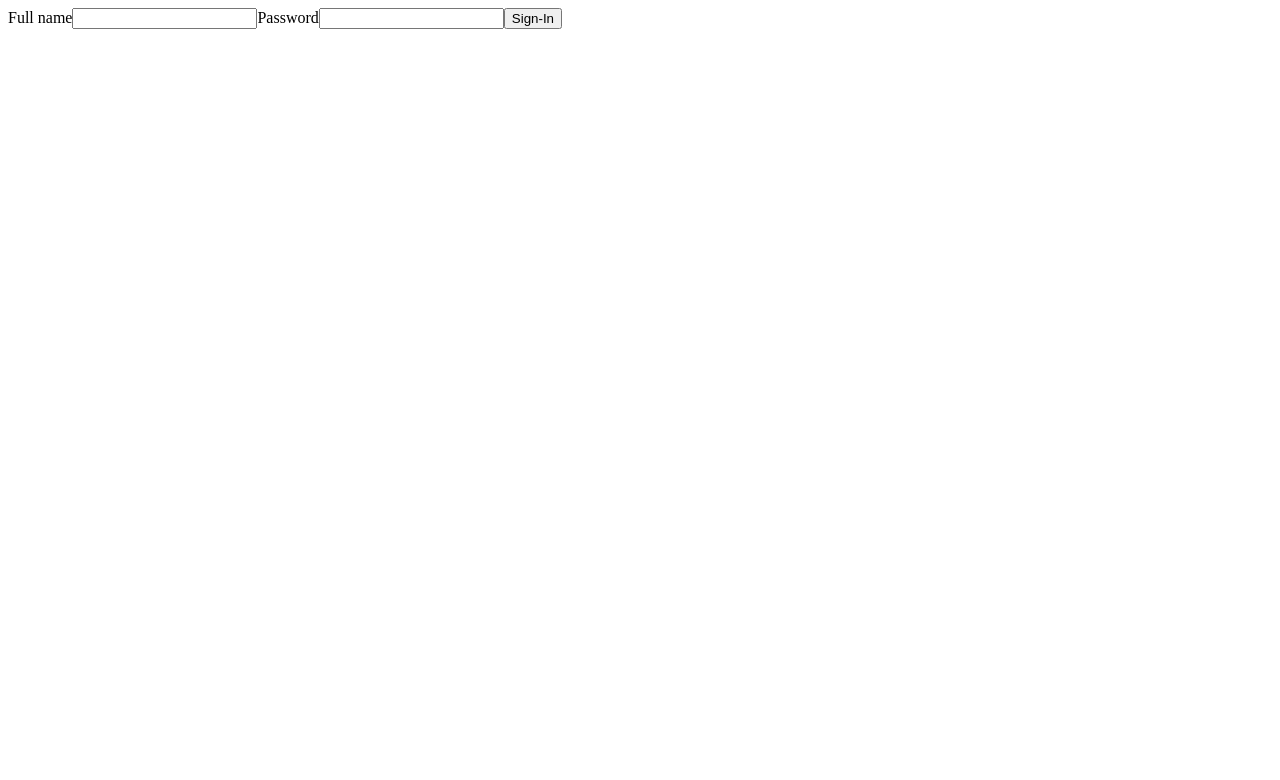
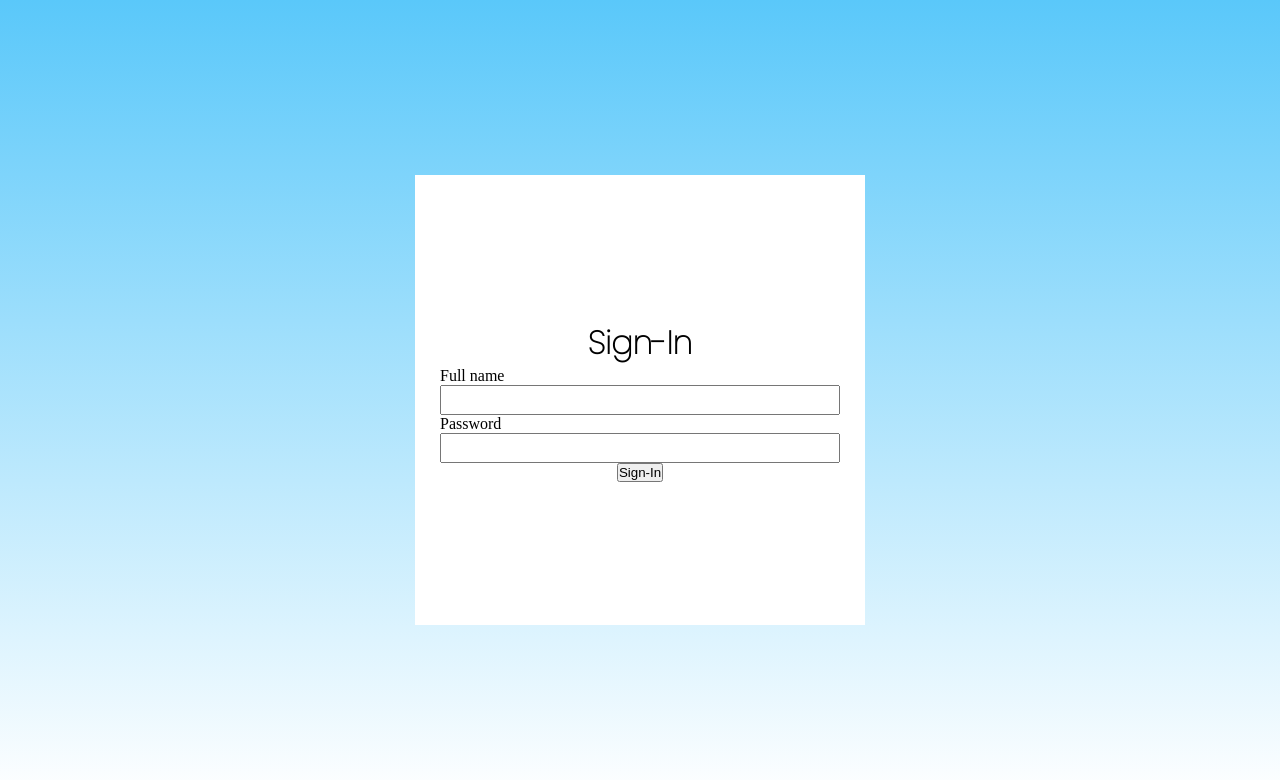
Before and after one commit to Alicerichardson28/frontend-assesment, a React (Create React App) app: page / in a window 1280 px wide. Shown: the top 780 px of the page. Built offline with nearby package versions, Linux system fonts and the light colour scheme.

Commit message:
style sign-in form

```diff
--- a/src/App.scss
+++ b/src/App.scss
@@ -0,0 +1,9 @@
+// $mainColor: #5AC8FA;
+// $primary: #000000;
+// $whiteColor: #FFFFFF;
+
+* {
+    box-sizing: border-box;
+    margin: 0;
+    padding: 0;
+}
--- a/src/Login/LoginForm.js
+++ b/src/Login/LoginForm.js
@@ -1,4 +1,5 @@
 import React, {useState} from 'react'
+import './LoginForm.scss'
 
 const LoginForm = () => {
     const [fullName, setFullName] = useState("");
@@ -36,9 +37,13 @@
     }
 
     return (
-        <form onSubmit={onSubmit}>
-            <label>Full name</label>
+        <div className="container">
+            <form onSubmit={onSubmit} className="form-container">
+                <h1 className='sign-in-title'>Sign-In</h1>
+                <div className="form-inputs">
+                    <label className="from-label">Full name</label>
                     <input
+                        className="input-box"
                         type="text"
                         value={fullName}
                         onChange={(e)=>{setFullName(e.target.value)}}
@@ -46,8 +51,11 @@
                     {Object.keys(fullNameErr).map((key)=>{
                         return <div style={{color : "red"}}>{fullNameErr[key]}</div>
                     })}
-            <label>Password</label>
+                </div>
+                <div className="form-inputs">
+                    <label className="from-label">Password</label>
                     <input
+                        className="input-box"
                         type="password"
                         value={passWord}
                         onChange={(e)=>{setPassWord(e.target.value)}}
@@ -55,8 +63,10 @@
                     {Object.keys(passWordErr).map((key)=>{
                         return <div style={{color : "red"}}>{passWordErr[key]}</div>
                     })}
+                </div>
                 <button type="submit">Sign-In</button>
             </form>
+        </div>
     )
 }
 
--- /dev/null
+++ b/src/Login/LoginForm.scss
@@ -0,0 +1,43 @@
+$mainColor: #5AC8FA;
+$primary: #000000;
+$whiteColor: #FFFFFF;
+
+
+// font style
+@import url('https://fonts.googleapis.com/css2?family=Poppins:wght@100,300,600&display=swap');
+
+.container {
+    height: 100vh;
+    background-image: linear-gradient($mainColor, $whiteColor);
+    display: flex;
+    flex-direction: column;
+    justify-content: center;
+    align-items: center;
+}
+.form-container {
+    display: flex;
+    flex-direction: column;
+    justify-content: center;
+    align-items: center;
+    height: 450px;
+    width: 450px;
+    background-color: $whiteColor;
+}
+.sign-in-title{
+    text-align: center;
+    font-family: 'Poppins', sans-serif;
+}
+.form-inputs {
+    display: flex;
+    flex-direction: column;
+    justify-content: center;
+    align-items: left;
+}
+
+.form-label{
+    font-family: 'Poppins', sans-serif;
+}
+.input-box {
+    width: 400px;
+    height: 30px;
+}
```
Lines whose indentation alone changed are shown as unchanged.
